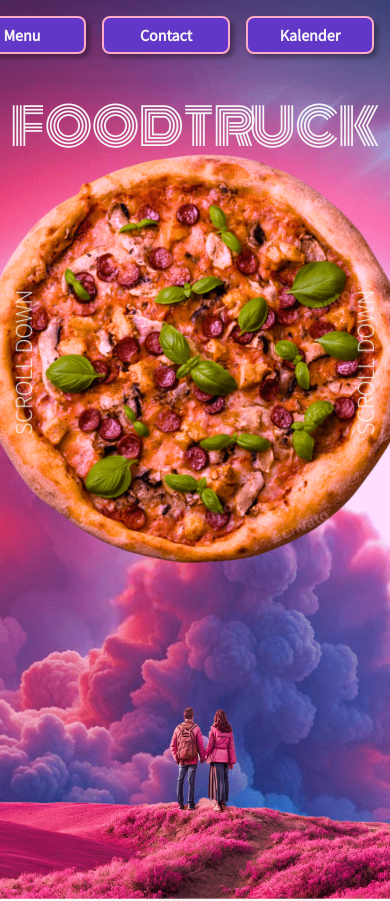
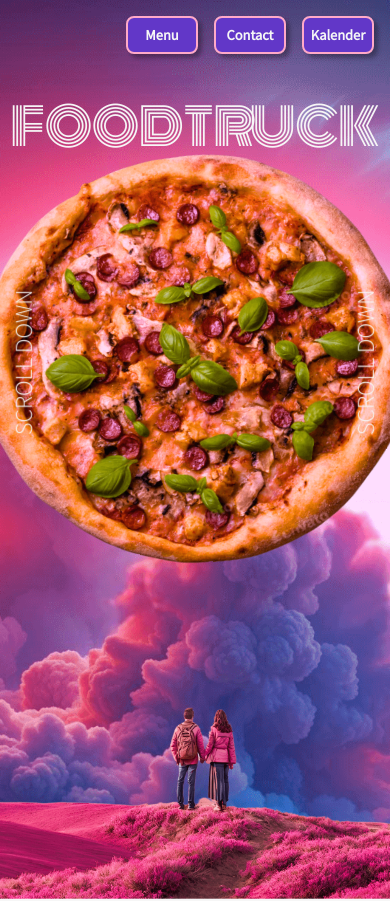
Before and after one commit to soeelamus/aliinas-pizza, a React (Vite) app: page / in a window 390 px wide. Shown: the top 901 px of the page. Built offline with nearby package versions, Linux system fonts and the light colour scheme; no server answers.

Commit message:
V1.006: Mobile view for NAV

```diff
--- a/src/assets/css/main.css
+++ b/src/assets/css/main.css
@@ -1354,6 +1354,10 @@ textarea.error {
   .text-h1 {
     font-size: 3rem;
   }
+  .nav-btns a {
+    width: 4.5rem;
+    font-size: 0.9rem;
+  }
 }
 .text-h4 {
   width: 30rem;
```
